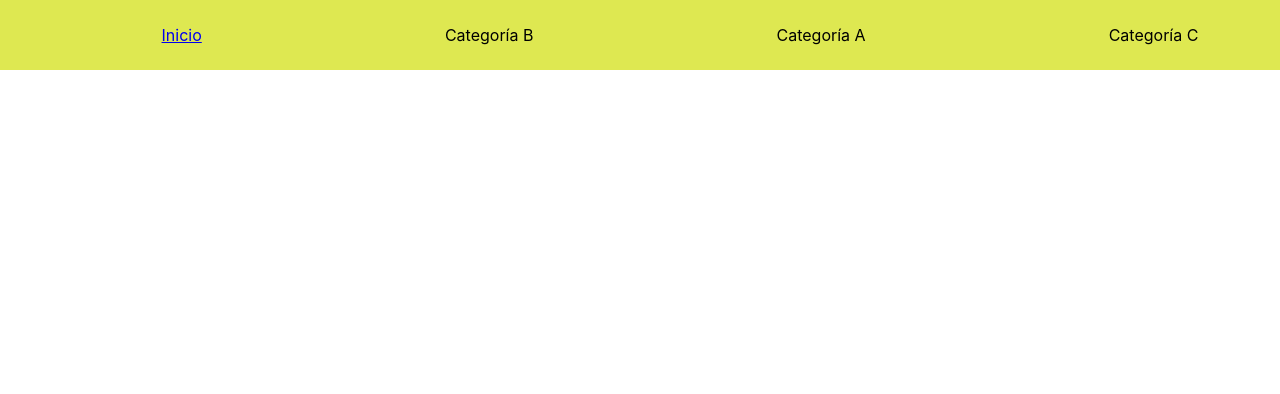
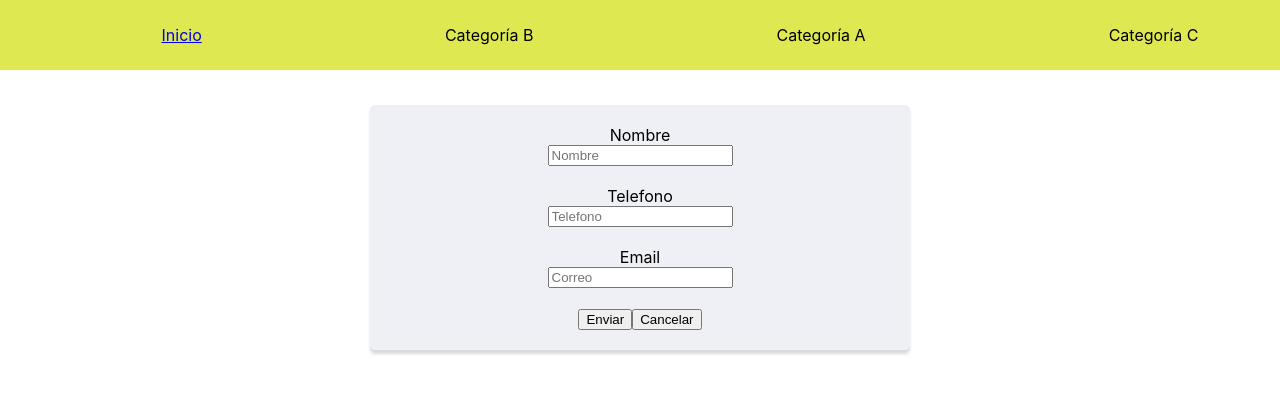
Before and after one commit to SSantiago90/React34710, a React (Create React App) app: page /contact in a window 1280 px wide. Shown: the top 394 px of the page. Built offline with nearby package versions, Linux system fonts and the light colour scheme.

Commit message:
clase eventos

```diff
--- a/src/App.js
+++ b/src/App.js
@@ -3,6 +3,7 @@ import ItemDetailContainer from "./components/ItemDetail/ItemDetailContainer";
 import ItemListContainer from "./components/ItemList/ItemListContainer";
 import NavBar from "./components/NavBar/NavBar";
 import { BrowserRouter, Routes, Route } from "react-router-dom";
+import UserForm from "./components/UserForm/UserForm";
 
 function App() {
   return (
@@ -12,6 +13,7 @@ function App() {
         <Routes>
           <Route path="/" element={<ItemListContainer />} />
           <Route path="/detalle/:id" element={<ItemDetailContainer />} />
+          <Route path="/contact" element={<UserForm />} />
         </Routes>
       </BrowserRouter>
     </div>
--- a/src/components/Button/Button.jsx
+++ b/src/components/Button/Button.jsx
@@ -1,12 +1,13 @@
 import "./button.css";
 
-function Button({ text, type }) {
+function Button({ text, type, onTouch }) {
+
   const btnstyle = {
     backgroundColor: type === "alert" ? "red" : "green",
   };
 
   return (
-    <button style={btnstyle} className="btn">
+    <button onClick={onTouch} style={btnstyle} className="btn">
       {text}
     </button>
   );
--- a/src/components/Card/Card.jsx
+++ b/src/components/Card/Card.jsx
@@ -1,8 +1,9 @@
 import Button from "../Button/Button";
 import "./card.css";
 import { Link } from "react-router-dom";
+import ItemCount from "../ItemCount/ItemCount";
 
-function Card({ id, title, price, img, category }) {
+function Card({ id, title, price, img, category, stock }) {
   return (
     <div className="card">
       <div className="card-img">
@@ -13,9 +14,16 @@ function Card({ id, title, price, img, category }) {
         <p>{category}</p>
         <h3>$ {price}</h3>
         {/* Crear un LINK para navegar al detalle del producto */}
+
         <Link to={`/detalle/${id}`}>
-          <Button type text="Ver más"></Button>
+          <Button
+            /* onTouch={() => alert(`Clickeado el item: ${title}`)} */
+            text="Ver más"
+          ></Button>
         </Link>
+
+        <ItemCount initial={1} stock={stock} text="Agregar al carrito"/>
+
       </div>
     </div>
   );
--- /dev/null
+++ b/src/components/Card/CardDetail.jsx
@@ -0,0 +1,41 @@
+import Button from "../Button/Button";
+import "./card.css";
+import { Link } from "react-router-dom";
+import ItemCount from "../ItemCount/ItemCount";
+
+function CardDetail({ id, title, price, img, category, stock }) {
+  /* Guardemos en un estado la cantidad que vino del ItemCount */
+  const estado = 1;
+
+  function handleAdd(count) {
+    console.log("Agregar al carrito", count);
+    /* setState */
+  }
+
+
+  return (
+    <div className="card">
+      <div className="card-img">
+        <img src={img} alt="imagen" />
+      </div>
+      <div className="card-detail">
+        <h2>{title}</h2>
+        <p>{category}</p>
+        <h3>$ {price}</h3>
+      </div>
+
+      { estado === 0?
+        <ItemCount
+          initial={1}
+          stock={stock}
+          onAdd={handleAdd}
+          text={"Finalizar"}
+        />
+        :
+        <a href="/cart">Ir al carrito</a>
+      }
+    </div>
+  );
+}
+
+export default CardDetail;
--- a/src/components/ItemCount/ItemCount.jsx
+++ b/src/components/ItemCount/ItemCount.jsx
@@ -1,28 +1,23 @@
-import React from "react";
+import React, { useState } from "react";
 
 function ItemCount(props) {
-  console.log(props.stock, props.initial); /* Valor máximo del contador */
-
-  const [clicks, setClicks] = ""; /* hook de estado */
+  const [count, setCount] = useState(props.initial);
 
   const handleIncrement = () => {
-    /* Sumamos */
+    setCount(count + 1);
   };
 
   const handleDecrement = () => {
-    /* Restamos */
-  };
-
-  const onAdd = () => {
-    /*  */
+    setCount(count - 1);
   };
 
   return (
     <>
       <h3>Item Counter</h3>
       <button onClick={handleDecrement}>restar</button>
+      <span>{count}</span>
       <button onClick={handleIncrement}>sumar</button>
-      <button onClick={onAdd}>Finalizar Compra</button>
+      <button onClick={() => props.onAdd(count)}>{props.text}</button>
     </>
   );
 }
--- a/src/components/ItemDetail/ItemDetailContainer.js
+++ b/src/components/ItemDetail/ItemDetailContainer.js
@@ -1,19 +1,23 @@
 import React, { useEffect, useState } from "react";
 import dataJSON from "../../data/data";
-import Card from "../Card/CardWithObject";
+import CardDetail from "../Card/CardDetail";
 import { useParams } from "react-router-dom";
 
 function ItemDetailContainer({ itemid }) {
   const [item, setItem] = useState({});
 
-  const idURL = useParams().id;
+  const { id } = useParams();
 
   function traerProducto() {
     return new Promise((resolve, reject) => {
-      let itemRequested = dataJSON.find((elemento) => elemento.id == idURL);
+      setTimeout(() => {
+        let itemRequested = dataJSON.find(
+          (elemento) => elemento.id === Number(id)
+        );
 
-      if (itemRequested === undefined) reject("No encontramos el item");
-      else resolve(itemRequested);
+        if (itemRequested === undefined) reject("No encontramos el item");
+        else resolve(itemRequested);
+      }, 1000);
     });
   }
 
@@ -25,16 +29,14 @@ function ItemDetailContainer({ itemid }) {
 
   return (
     <div className="main">
-      <div className="card">
-        <div className="card-img">
-          <img src={item.img} alt="imagen" />
-        </div>
-        <div className="card-detail">
-          <h2>{item.title}</h2>
-          <p>{item.category}</p>
-          <h3>$ {item.price}</h3>
-        </div>
-      </div>
+      <CardDetail
+        id={item.id}
+        title={item.title}
+        price={item.price}
+        img={item.img}
+        category={item.category}
+        stock={item.stock}
+      />
     </div>
   );
 }
--- a/src/components/ItemList/ItemListContainer.jsx
+++ b/src/components/ItemList/ItemListContainer.jsx
@@ -34,6 +34,7 @@ const ItemListContainer = () => {
             price={item.price}
             category={item.category}
             img={item.img}
+            stock={item.stock}
           />
         );
       })}
--- /dev/null
+++ b/src/components/UserForm/UserForm.jsx
@@ -0,0 +1,87 @@
+import React, { useState } from "react";
+import "./userform.css";
+
+function UserForm() {
+  const [userData, setUserData] = useState({
+    name: "",
+    email: "",
+    telefono: "",
+  });
+
+  function handleSubmit(evt) {
+    evt.preventDefault();
+    console.log(userData);
+
+    setUserData({
+      name: "",
+      email: "",
+      telefono: "",
+    });
+  }
+
+  function inputChangeHandler(evt) {
+    const input = evt.target;
+
+    const value = input.value;
+    const inputName = input.name;
+
+    let copyUserData = { ...userData };
+
+    copyUserData[inputName] = value;
+    setUserData(copyUserData);
+  }
+
+  function handleReset(evt) {
+    setUserData({
+      name: "",
+      email: "",
+      telefono: "",
+    });
+  }
+
+  return (
+    <div className="form-container">
+      <form onReset={handleReset} onSubmit={handleSubmit}>
+        <div className="form-item">
+          <label htmlFor="name">Nombre</label>
+          <input
+            value={userData.name}
+            onChange={inputChangeHandler}
+            name="name"
+            type="text"
+            placeholder="Nombre"
+          />
+        </div>
+
+        <div className="form-item">
+          <label htmlFor="telefono">Telefono</label>
+          <input
+            value={userData.telefono}
+            onChange={inputChangeHandler}
+            name="telefono"
+            type="text"
+            placeholder="Telefono"
+          />
+        </div>
+
+        <div className="form-item">
+          <label htmlFor="email">Email</label>
+          <input
+            value={userData.email}
+            onChange={inputChangeHandler}
+            name="email"
+            type="text"
+            placeholder="Correo"
+          />
+        </div>
+
+        <div>
+          <button type="submit">Enviar</button>
+          <button type="reset">Cancelar</button>
+        </div>
+      </form>
+    </div>
+  );
+}
+
+export default UserForm;
--- /dev/null
+++ b/src/components/UserForm/userform.css
@@ -0,0 +1,23 @@
+.form-container{
+  border-radius: 5px;
+  padding: 20px;
+  width: 500px;
+  margin: 35px auto 5px;
+  background-color: rgb(239, 240, 246);
+  box-shadow: 0px 4px 3px rgba(0, 0, 0, 0.15);
+}
+
+form{
+  display: flex;
+  flex-direction: column;
+  align-items: center;
+  justify-content: center;
+}
+
+.form-item{
+  display: flex;
+  flex-direction: column;
+  align-items: center;
+  justify-content: center;
+  margin-bottom: 20px;
+}
```
